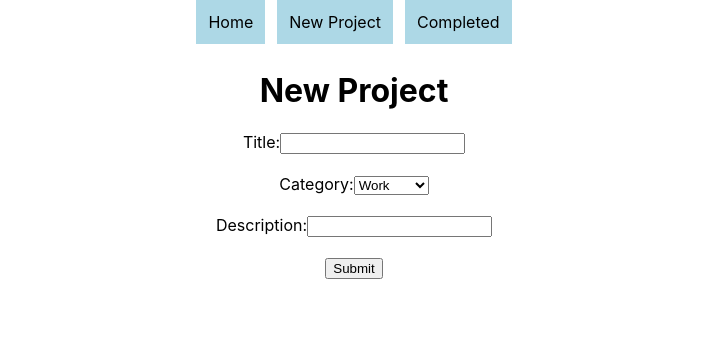
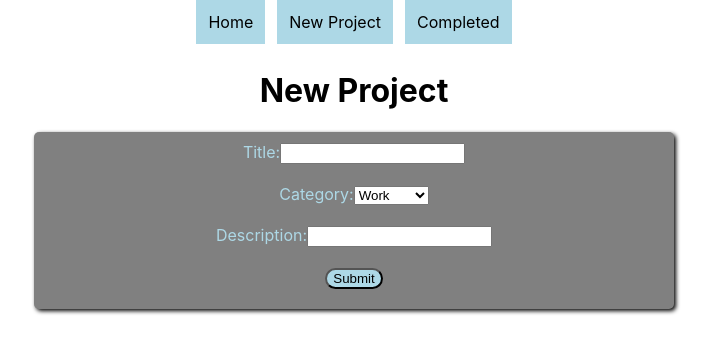
Before and after one commit to andrewjulian/phase-2-project, a React (Create React App) app: page /newproject in a window 1280 px wide. Shown: the top 354 px of the page, without its empty margins (286-997 px from the left). Built offline with nearby package versions, Linux system fonts and the light colour scheme; data requests are answered from the project's data file.

Commit message:
Added consistent style to form

```diff
--- a/db.json
+++ b/db.json
@@ -14,7 +14,7 @@
       "category": "Personal",
       "description": "This is a sample project description",
       "status": "Needs Review",
-      "complete": false
+      "complete": true
     },
     {
       "title": "Sample",
--- a/src/App.js
+++ b/src/App.js
@@ -18,15 +18,29 @@ function App() {
       });
   }, []);
 
+  function updateScreen() {
+    console.log("running update screen");
+    return setProjects(projects);
+  }
+
   return (
     <div className="App">
       <NavBar />
       <Routes>
-        <Route exact path="/" element={<Home projects={projects} />} />
+        <Route
+          exact
+          path="/"
+          element={<Home projects={projects} updateScreen={updateScreen} />}
+        />
         <Route path="/newproject" element={<NewProject />} />
         <Route
           path="/completed"
-          element={<CompletedProjects projects={projects} />}
+          element={
+            <CompletedProjects
+              projects={projects}
+              updateScreen={updateScreen}
+            />
+          }
         />
       </Routes>
     </div>
--- a/src/components/CompletedProjects.js
+++ b/src/components/CompletedProjects.js
@@ -1,14 +1,16 @@
 import React from "react";
 import ProjectCard from "./ProjectCard";
 
-function CompletedProjects({ projects }) {
+function CompletedProjects({ projects, updateScreen }) {
   const filteredProjectsComplete = projects.filter(
     (project) => project.complete === true
   );
 
   const projectsDisplayedComplete = filteredProjectsComplete.map(
     (project, id) => {
-      return <ProjectCard projects={project} key={id} />;
+      return (
+        <ProjectCard projects={project} key={id} updateScreen={updateScreen} />
+      );
     }
   );
 
--- a/src/components/Home.js
+++ b/src/components/Home.js
@@ -2,14 +2,16 @@ import React from "react";
 import ProjectCard from "./ProjectCard";
 import "../index.css";
 
-function Home({ projects }) {
+function Home({ projects, updateScreen }) {
   const filteredProjectsIncomplete = projects.filter(
     (project) => project.complete === false
   );
 
   const projectsDisplayedIncomplete = filteredProjectsIncomplete.map(
     (project, id) => {
-      return <ProjectCard projects={project} key={id} />;
+      return (
+        <ProjectCard projects={project} key={id} updateScreen={updateScreen} />
+      );
     }
   );
 
--- a/src/components/NewProject.js
+++ b/src/components/NewProject.js
@@ -47,7 +47,7 @@ function NewProject() {
     <div>
       <h1>New Project</h1>
 
-      <form onSubmit={handleSubmit}>
+      <form onSubmit={handleSubmit} className="form">
         <label>
           Title:
           <input type="text" value={title} onChange={handleTitleChange} />
@@ -76,7 +76,7 @@ function NewProject() {
         </label>
         <br />
         <br />
-        <input type="submit" value="Submit" />
+        <input type="submit" value="Submit" id="button" />
       </form>
     </div>
   );
--- a/src/components/ProjectCard.js
+++ b/src/components/ProjectCard.js
@@ -1,14 +1,12 @@
 import React, { useState } from "react";
 import "../index.css";
 
-function ProjectCard({ projects }) {
+function ProjectCard({ projects, updateScreen }) {
   const { id, title, category, description, status, complete } = projects;
 
   const [checked, setChecked] = useState(complete);
 
   function handleChecked() {
-    console.log("status", status);
-
     const newState = checked ? false : true;
     setChecked(newState);
 
--- a/src/index.css
+++ b/src/index.css
@@ -23,3 +23,21 @@ code {
   padding-top: 5px;
   margin-bottom: 5px;
 }
+
+.form {
+  color: lightblue;
+  box-shadow: 2px 2px 4px #000000;
+  margin: auto;
+  width: 50%;
+  background: gray;
+  border-radius: 5px;
+  padding-bottom: 20px;
+  padding-top: 10px;
+  margin-bottom: 5px;
+}
+
+#button {
+  color: black;
+  background-color: lightblue;
+  border-radius: 50px;
+}
```
